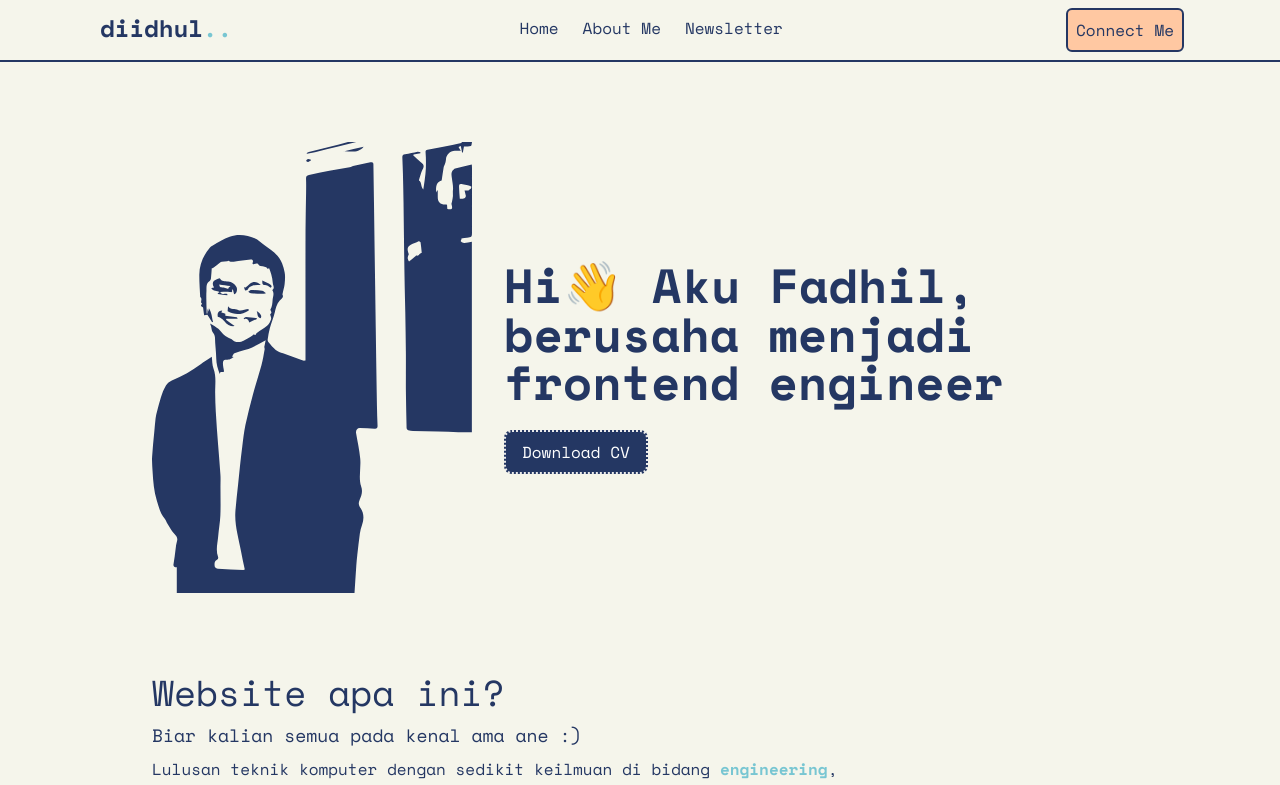
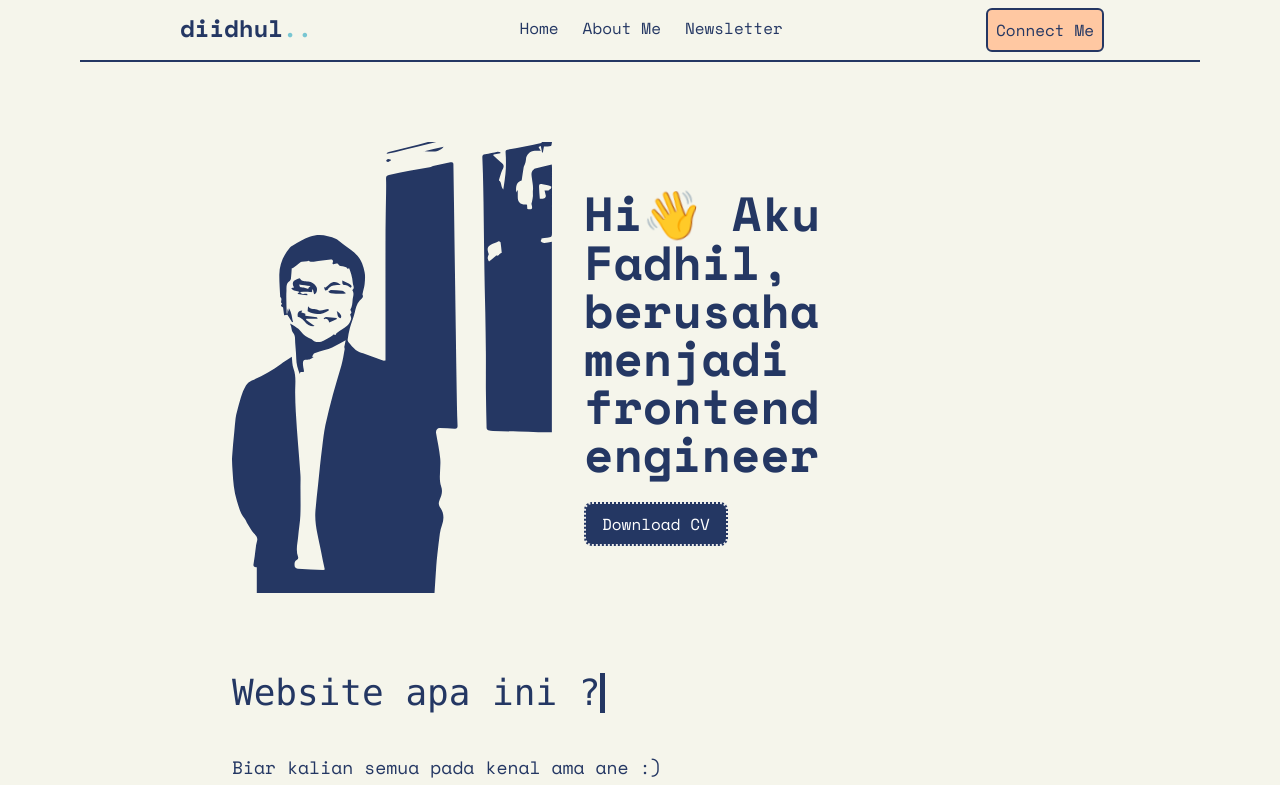
Before and after one commit to diidhul/diidhul-portfolio, a React (Vite) app: page / in a window 1280 px wide. Shown: the top 785 px of the page. Built offline with nearby package versions, Linux system fonts and the light colour scheme.

Commit message:
update app.jsx

```diff
--- a/src/App.jsx
+++ b/src/App.jsx
@@ -9,7 +9,7 @@ import Newsletter from './pages/Newsletter'; // Import halaman Newsletter dari f
 function App() {
   return (
     <Router>
-      <div className='bg-offWhite'>
+      <div className='px-20 bg-offWhite'>
         <Navbar />
         {/*rooutes untuk pindah pindah halaman*/}
         <Routes>
--- a/src/components/Contact.jsx
+++ b/src/components/Contact.jsx
@@ -3,7 +3,7 @@ import React from 'react'
 const Contact = () => {
     return (
         <section className='py-20'>
-            <div className='inline-block p-2 transition-transform duration-500 border-2 border-dashed rounded-lg hover:-translate-y-2 mx-36 border-darkNavyBlue'>
+            <div className='inline-block p-2 transition-all duration-500 border-2 border-dashed rounded-lg animate-softBounce hover:animate-none hover:translate-y-0 mx-36 border-darkNavyBlue'>
                 <div className='p-6 border-2 rounded-lg border-darkNavyBlue'>
                     <h2 className='py-2 text-2xl font-semibold text-darkNavyBlue'>Contact</h2>
                     <div>
--- a/src/components/Hero.jsx
+++ b/src/components/Hero.jsx
@@ -27,8 +27,14 @@ const Hero = () => {
 
             {/* Intro */}
             <div className="flex flex-col gap-2 mt-20 px-36">
-                <h2 className="text-4xl font-medium text-darkNavyBlue">Website apa ini?</h2>
-                <p className="text-lg font-normal text-darkNavyBlue">Biar kalian semua pada kenal ama ane :)</p>
+                <h2
+                    class="relative w-[max-content] font-mono text-4xl before:absolute before:inset-0 before:animate-typewriter before:bg-offWhite after:absolute after:inset-0 after:w-[0.125em] after:animate-caret after:bg-darkNavyBlue">
+                    Website apa ini ?
+                </h2>
+                <br />
+                <p className="text-lg font-normal text-darkNavyBlue">
+                    Biar kalian semua pada kenal ama ane :)
+                </p>
             </div>
 
             {/* Sekction Desc */}
--- /dev/null
+++ b/src/components/Modal.jsx
@@ -0,0 +1,18 @@
+import React from 'react';
+
+export default function Modal({ toggleModal, isOpen }) {
+
+    if (!isOpen) return null; // Tidak render modal jika tidak terbuka
+
+    return (
+        <div className="fixed inset-0 z-10 flex items-center justify-center bg-black bg-opacity-30 modal-overlay">
+            <div className="absolute inset-0 backdrop-blur-sm"></div> {/* Blur hanya di background */}
+            <div className="relative z-50 p-8 transition ease-in-out delay-150 bg-white rounded shadow-lg hover:-translate-y-1 modal-content">
+                <h2>Hello World</h2>
+                <button className='absolute close-modal top-2 right-2' onClick={toggleModal}>
+                    Close
+                </button>
+            </div>
+        </div>
+    );
+}
--- a/src/components/Navbar.jsx
+++ b/src/components/Navbar.jsx
@@ -1,19 +1,37 @@
-import React from 'react';
-import { Link } from 'react-router-dom'; // Import Link dari react-router-dom
+import React, { useState } from 'react';
+import { Link } from 'react-router-dom';
+import Modal from './Modal'; // Impor Modal
 
 const Navbar = () => {
+    const [isModalOpen, setIsModalOpen] = useState(false);
+
+    const toggleModal = () => {
+        setIsModalOpen(!isModalOpen);
+    };
+
     return (
+        <>
             <nav className="px-8 border-b-2 text-darkNavyBlue bg-offWhite md:px-16 lg:px-24 border-darkNavyBlue">
                 <div className='container flex justify-center py-2 md:justify-between item-center'>
                     <Link to="/" className='hidden p-1 text-2xl font-bold md:inline'>diidhul<span className='text-aquaBlue'>..</span></Link>
                     <div className='p-2 space-x-6 font-medium'>
                         <Link to="/" className="text-darkNavyBlue hover:underline">Home</Link>
                         <Link to="/aboutMe" className="text-darkNavyBlue hover:underline">About Me</Link>
-                    <Link to="/newsletter" className="text-darkNavyBlue hover:underline">Newsletter</Link> {/* Update ini untuk routing ke Newsletter */}
+                        <Link to="/newsletter" className="text-darkNavyBlue hover:underline">Newsletter</Link>
                     </div>
-                <button id='subscriptionModal' className='border-2 p-2 border-darkNavyBlue rounded-md bg-#243763 bg-mediumPinkishBeige bg-blend-darken hover transition-colors duration-300 hover:bg-darkNavyBlue hover:text-offWhite'>Connect Me</button>
+                    <button
+                        id='subscriptionModal'
+                        onClick={toggleModal}
+                        className='p-2 transition-colors duration-300 border-2 rounded-md border-darkNavyBlue bg-mediumPinkishBeige bg-blend-darken hover hover:bg-darkNavyBlue hover:text-offWhite'
+                    >
+                        Connect Me
+                    </button>
                 </div>
             </nav>
+
+            {/* Modal berada di luar navbar dan menutupi layar */}
+            <Modal toggleModal={toggleModal} isOpen={isModalOpen} />
+        </>
     );
 };
 
--- a/src/components/SubcriptionModal.jsx
+++ /dev/null
@@ -1,91 +0,0 @@
-import React, { useState } from 'react';
-
-const SubscriptionModal = () => {
-    const [isOpen, setIsOpen] = useState(true); // Set isOpen to true to show modal initially
-
-    return (
-        <>
-            {/* Background overlay */}
-            {isOpen && (
-                <div className="fixed inset-0 z-40 bg-black bg-opacity-50"></div>
-            )}
-
-            {/* Modal Window */}
-            {isOpen && (
-                <div className="fixed inset-0 z-50 flex items-center justify-center">
-                    <div className="relative w-full max-w-lg p-8 bg-white rounded-lg shadow-lg">
-                        {/* Close button */}
-                        <button
-                            onClick={() => setIsOpen(false)}
-                            className="absolute text-gray-500 top-2 right-2 hover:text-gray-700"
-                        >
-                            &times;
-                        </button>
-
-                        {/* Modal Content */}
-                        <div className="text-center">
-                            <h2 className="mb-4 text-2xl font-semibold">Subscribe</h2>
-                            <p className="mb-6 text-gray-600">Subscribe to get the latest fashion trends and deals.</p>
-
-                            {/* Form */}
-                            <form
-                                action=""
-                                method="post"
-                                className="space-y-4"
-                                target="_blank"
-                                noValidate
-                            >
-                                {/* Name Input */}
-                                <div className="space-y-1">
-                                    <label
-                                        htmlFor="name"
-                                        className="block text-sm font-medium text-gray-700"
-                                    >
-                                        Name
-                                    </label>
-                                    <input
-                                        type="text"
-                                        id="name"
-                                        name="FNAME"
-                                        className="w-full p-3 border border-gray-300 rounded-md shadow-sm focus:ring-blue-500 focus:border-blue-500"
-                                        placeholder="Your name"
-                                    />
-                                </div>
-
-                                {/* Email Input */}
-                                <div className="space-y-1">
-                                    <label
-                                        htmlFor="email"
-                                        className="block text-sm font-medium text-gray-700"
-                                    >
-                                        Email Address
-                                    </label>
-                                    <input
-                                        type="email"
-                                        id="email"
-                                        name="EMAIL"
-                                        className="w-full p-3 border border-gray-300 rounded-md shadow-sm focus:ring-blue-500 focus:border-blue-500"
-                                        placeholder="Your email address"
-                                        required
-                                    />
-                                </div>
-
-                                {/* Submit Button */}
-                                <div>
-                                    <button
-                                        type="submit"
-                                        className="w-full px-4 py-2 text-white transition-colors duration-300 bg-blue-500 rounded-md hover:bg-blue-700"
-                                    >
-                                        Sign Up
-                                    </button>
-                                </div>
-                            </form>
-                        </div>
-                    </div>
-                </div>
-            )}
-        </>
-    );
-};
-
-export default SubscriptionModal;
--- a/src/pages/Newsletter.jsx
+++ b/src/pages/Newsletter.jsx
@@ -1,19 +1,18 @@
 import React, { useState, useEffect } from 'react';
 import NewsCard from '../components/newsCard';
-import axios from 'axios';
+import axios from 'axios'; //library untuk HTTP request
 
-// api 👉 https://api-berita-indonesia.vercel.app/cnn/teknologi/
 
 const Newsletter = () => {
-    const [posts, setPosts] = useState([])
+    const [posts, setPosts] = useState([]) //declare posts, yang nnti nampung data dari API
 
-    const getPosts = async () => {
+    const getPosts = async () => { // Fungsi asinkron getPosts ngambil data dari API.
         try {
-            const url = "https://api-berita-indonesia.vercel.app/cnn/teknologi/"
-            const response = await axios.get(url)
-            console.log(response);
+            const url = "https://api-berita-indonesia.vercel.app/cnn/teknologi/" //endpoint
+            const response = await axios.get(url) //ngeget data, trus masukin ke response
+            console.log(response); //ngeprint response
 
-            setPosts(response?.data?.data?.posts);
+            setPosts(response?.data?.data?.posts); //catch data yang udah diambil dari api lalu aku map ke setPosts
         } catch (error) {
             console.log(error);
         }
--- a/tailwind.config.js
+++ b/tailwind.config.js
@@ -26,6 +26,10 @@ module.exports = {
       },
       animation: {
         wave: "wave 1.5s ease-in-out infinite",
+        softBounce: "softBounce 1s infinite",
+        typewriter: "typewriter 2s steps(11) forwards",
+        caret:
+          "typewriter 2s steps(11) forwards, blink 1s steps(11) infinite 2s",
       },
       keyframes: {
         wave: {
@@ -38,6 +42,38 @@ module.exports = {
           "60%": { transform: "rotate(0deg)" },
           "100%": { transform: "rotate(0deg)" },
         },
+        softBounce: {
+          "0%, 100%": {
+            transform: "translateY(0)",
+            animationTimingFunction: "ease-in-out",
+          },
+          "50%": {
+            transform: "translateY(-10%)", // Adjust this value for smaller bounce
+            animationTimingFunction: "ease-in-out",
+          },
+        },
+        typewriter: {
+          to: {
+            left: "100%",
+          },
+        },
+        blink: {
+          "0%": {
+            opacity: "0",
+          },
+          "0.1%": {
+            opacity: "1",
+          },
+          "50%": {
+            opacity: "1",
+          },
+          "50.1%": {
+            opacity: "0",
+          },
+          "100%": {
+            opacity: "0",
+          },
+        },
       },
     },
   },
```
Lines whose indentation alone changed are shown as unchanged.
